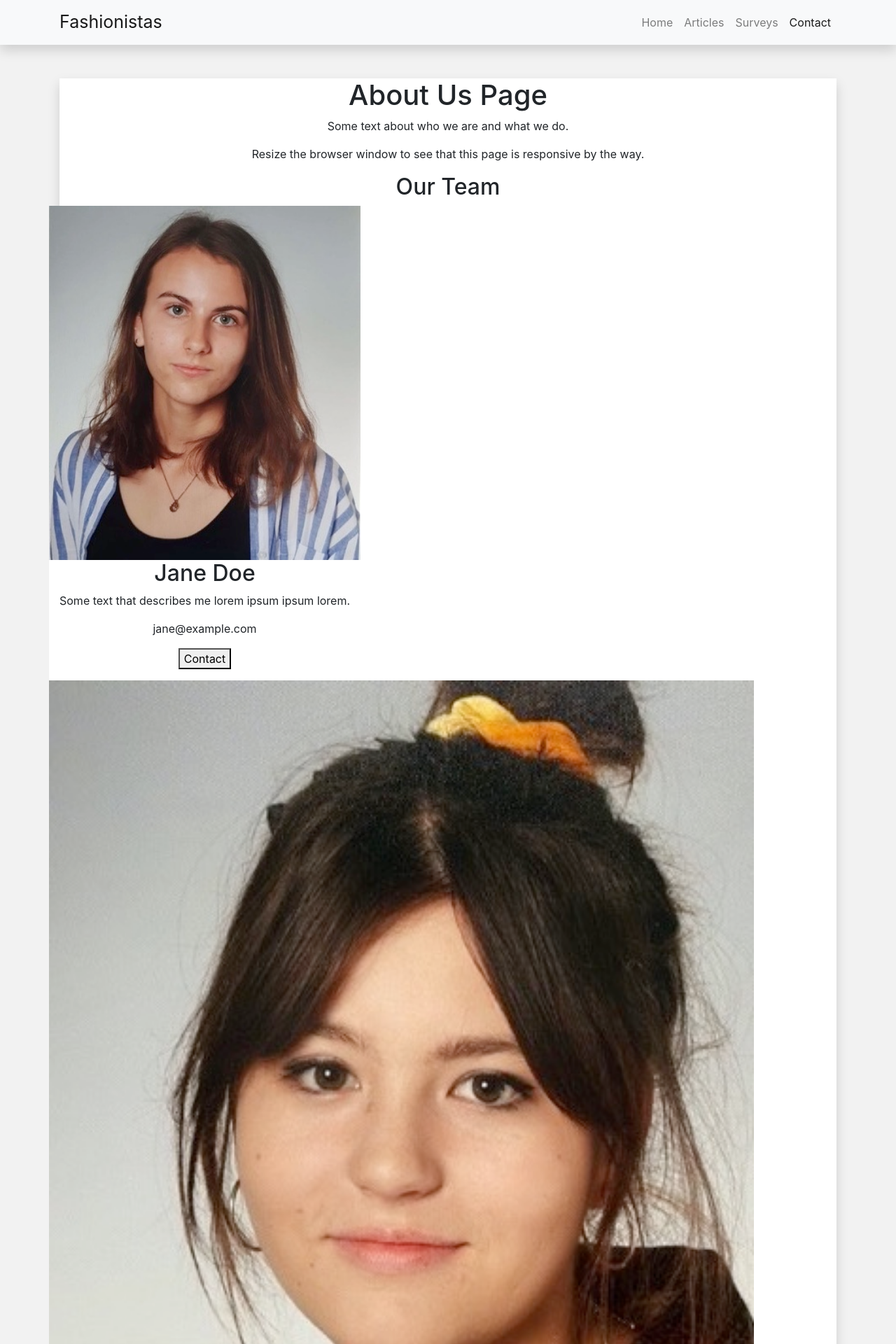
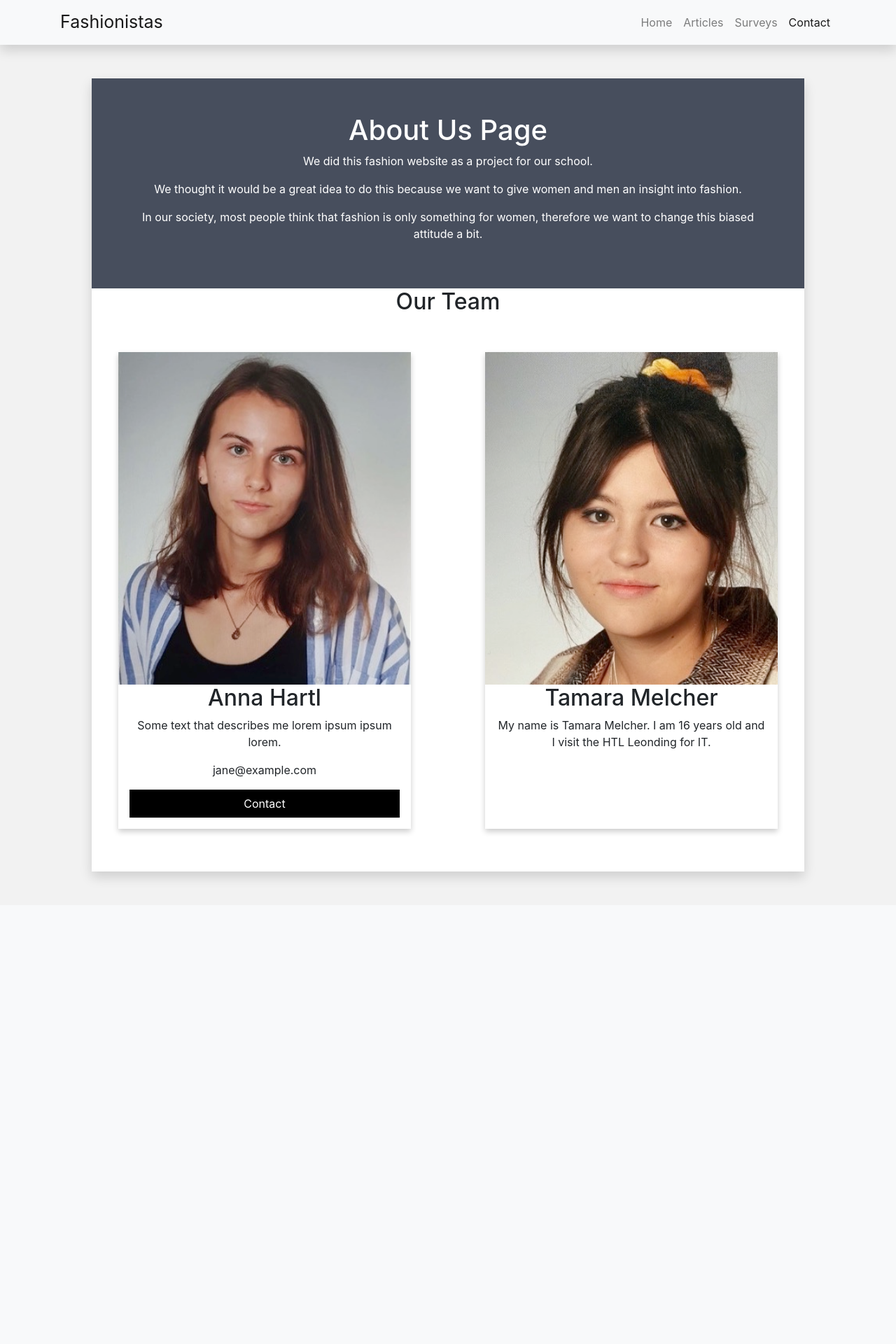
Before and after one commit to AnnaHartl/Project_Fashion-Website, a PHP site: page /contact.php in a window 1280 px wide. Shown: the top 1920 px of the page at 70% size. After the commit the page ends 1262 px from the top, so only its background shows below. Run offline with PHP 8.4, Linux system fonts and the light colour scheme.

Commit message:
repaired homepage

```diff
--- a/webserver/root/contact.php
+++ b/webserver/root/contact.php
@@ -12,7 +12,7 @@
 
      <link href="vendor/bootstrap/css/bootstrap.css" rel="stylesheet">
 
-     <link href="css/specialAddings.css" rel="stylesheet">
+     <link href="css/contact.css" rel="stylesheet">
 
  </head>
 
@@ -48,8 +48,9 @@
                   <div class="card border-0 shadow my-5">
                       <div class="about-section">
                           <h1>About Us Page</h1>
-                    <p>Some text about who we are and what we do.</p>
-                    <p>Resize the browser window to see that this page is responsive by the way.</p>
+                          <p>We did this fashion website as a project for our school.</p>
+                          <p>We thought it would be a great idea to do this because we want to give women and men an insight into fashion.</p>
+                          <p>In our society, most people think that fashion is only something for women, therefore we want to change this biased attitude a bit.</p>
                       </div>
 
                       <h2 style="text-align:center">Our Team</h2>
@@ -58,7 +59,7 @@
                               <div class="card">
                                   <img src="Pictures\Anna.jpg" alt="Anna" style="width:100%">
                                   <div class="container">
-                          <h2>Jane Doe</h2>
+                                      <h2>Anna Hartl</h2>
                                       <p>Some text that describes me lorem ipsum ipsum lorem.</p>
                                       <p>jane@example.com</p>
                                       <p><button class="button">Contact</button></p>
@@ -74,33 +75,6 @@
                                   <div class="container">
                                       <h2>Tamara Melcher</h2>
                                       <p>My name is Tamara Melcher. I am 16 years old and I visit the HTL Leonding for IT.</p>
-                          <p>One of my friends and I did this fashion website as a project for our school.</p>
-                          <p>We thought it would be a great idea to do this because we want to give women and men an insight into fashion.</p>
-                          <p>In our society, most people think that fashion is only something for women, therefore we want to change this biased attitude a bit.</p>
-                          <a href="https://www.instagram.com/tami.melcher/"><br /><br />tami.melcher</a>
-                          <a href="mailto:t.melcher.htlleonding@gmail.com?subject=Feedback&body=Message">
-                            <br />t.melcher.htlleonding@gmail.com
-                          </a>
-                        </div>
-                      </div>
-                    </div>
-
-              </div>
-     </section>
- </body>
-</div>
-                      <div class="card-body p-5">
-                          <div>
-                              <img class="img-thumbnail" src="Pictures\Anna.jpg" alt="Anna" >
-                              <div class="desc">Add a description of the image here</div>
-
-                          </div>
-                          <div>
-                              <img class="img-thumbnail" src="Pictures\Tamara.jpg" alt="Anna" >
-                              <div class="desc">My name is Tamara Melcher. I am 16 years old and I visit the HTL Leonding for IT.
-                                  <br /> One of my friends and I did this fashion website as a project for our school.
-                                  <br />We thought it would be a great idea to do this because we want to give women and men an insight into fashion.
-                                  <br />In our society, most people think that fashion is only something for women, therefore we want to change this biased attitude a bit.
                                       <a href="https://www.instagram.com/tami.melcher/"><br /><br />tami.melcher</a>
                                       <a href="mailto:t.melcher.htlleonding@gmail.com?subject=Feedback&body=Message">
                                           <br />t.melcher.htlleonding@gmail.com
@@ -109,3 +83,8 @@
                               </div>
                           </div>
                       </div>
+
+                  </div>
+              </div>
+          </section>
+ </body>
--- a/webserver/root/css/contact.css
+++ b/webserver/root/css/contact.css
@@ -0,0 +1,48 @@
+.column {
+    float: inside;
+    width: 50.0%;
+    margin-bottom: 16px;
+    padding: 0 8px;
+}
+
+.card {
+    box-shadow: 0 4px 8px 0 rgba(0, 0, 0, 0.2);
+    margin: 45px;
+}
+
+.about-section {
+    padding: 50px;
+    text-align: center;
+    background-color: #474e5d;
+    color: white;
+}
+
+.container {
+    padding: 0 16px;
+}
+
+.container::after, .row::after {
+    content: "";
+    clear: both;
+    display: table;
+}
+
+.title {
+    color: grey;
+}
+
+.button {
+    border: none;
+    outline: 0;
+    display: inline-block;
+    padding: 8px;
+    color: white;
+    background-color: #000;
+    text-align: center;
+    cursor: pointer;
+    width: 100%;
+}
+
+.button:hover {
+    background-color: #555;
+}
```
Also changed, not shown: webserver/root/css/specialAddings.css (+0 -47 lines), 2 other files. Lines whose indentation alone changed are shown as unchanged.
